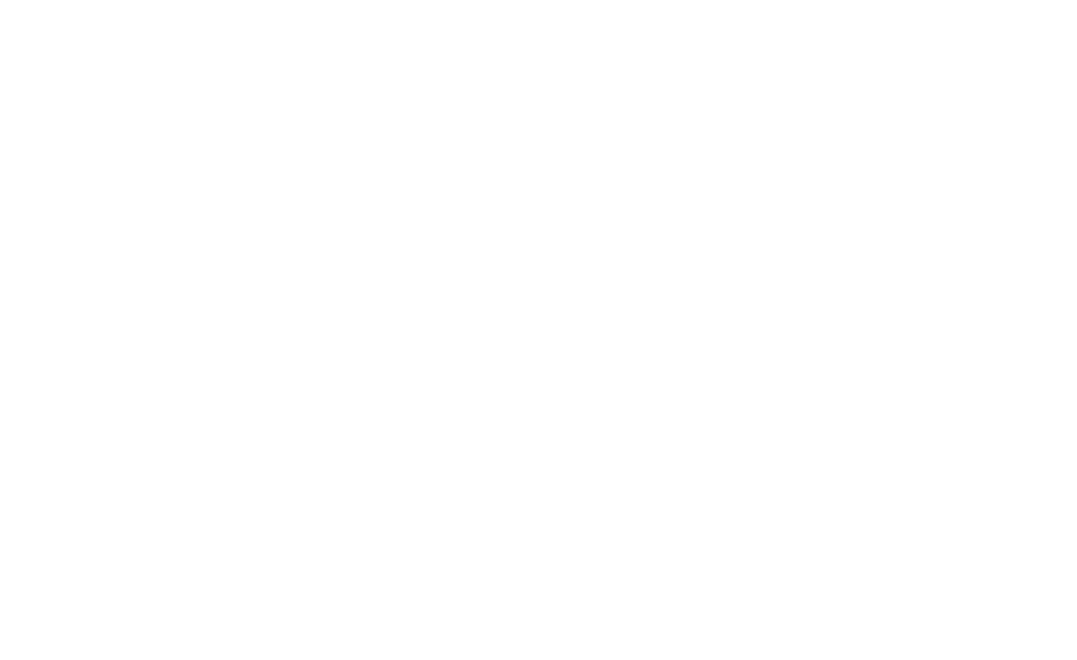
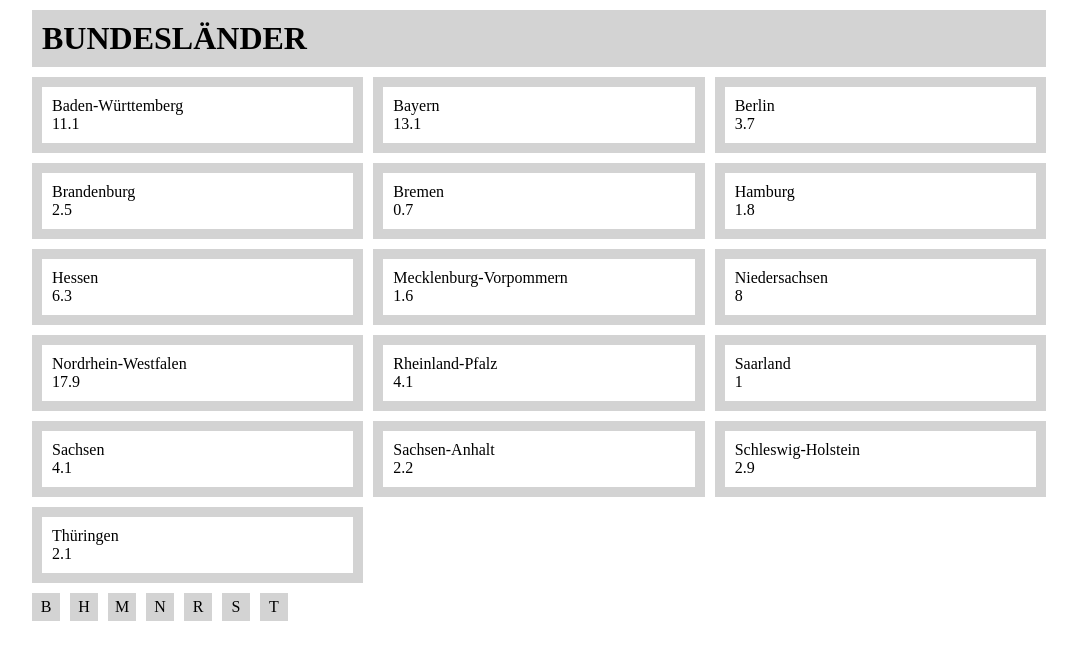
Before and after one commit to haubua/Bundesl-nder-Coding-Challange, a plain HTML site: page index.html in a window 1280 px wide. Shown: the whole page, without its empty margins (101-1178 px from the left). Drawn offline with Linux system fonts and the light colour scheme.

Commit message:
render Main-content + filter first characters

```diff
--- a/bundesland.json
+++ b/bundesland.json
@@ -0,0 +1,82 @@
+[
+    {
+        "name": "Baden-Württemberg",
+        "population": 11.1,
+        "url": "https://www.baden-wuerttemberg.de/de/startseite/"
+    },
+    {
+        "name": "Bayern",
+        "population": 13.1,
+        "url": "https://www.bayern.de/"
+    },
+    {
+        "name": "Berlin",
+        "population": 3.7,
+        "url": "https://www.berlin.de/"
+    },
+    {
+        "name": "Brandenburg",
+        "population": 2.5,
+        "url": "https://www.brandenburg.de/"
+    },
+    {
+        "name": "Bremen",
+        "population": 0.7,
+        "url": "https://www.bremen.de/"
+    },
+    {
+        "name": "Hamburg",
+        "population": 1.8,
+        "url": "https://www.hamburg.de/"
+    },
+    {
+        "name": "Hessen",
+        "population": 6.3,
+        "url": "https://www.hessen.de/"
+    },
+    {
+        "name": "Mecklenburg-Vorpommern",
+        "population": 1.6,
+        "url": "https://www.mecklenburg-vorpommern.de/startseite/"
+    },
+    {
+        "name": "Niedersachsen",
+        "population": 8,
+        "url": "https://www.niedersachsen.de/startseite/"
+    },
+    {
+        "name": "Nordrhein-Westfalen",
+        "population": 17.9,
+        "url": "https://www.land.nrw/"
+    },
+    {
+        "name": "Rheinland-Pfalz",
+        "population": 4.1,
+        "url": "https://www.rlp.de/de/startseite/"
+    },
+    {
+        "name": "Saarland",
+        "population": 1,
+        "url": "https://www.saarland.de/DE/home/home_node.html"
+    },
+    {
+        "name": "Sachsen",
+        "population": 4.1,
+        "url": "https://www.sachsen.de/"
+    },
+    {
+        "name": "Sachsen-Anhalt",
+        "population": 2.2,
+        "url": "https://www.sachsen-anhalt.de/startseite/"
+    },
+    {
+        "name": "Schleswig-Holstein",
+        "population": 2.9,
+        "url": "https://www.schleswig-holstein.de/DE/Home/home_node.html"
+    },
+    {
+        "name": "Thüringen",
+        "population": 2.1,
+        "url": "https://thueringen.de/"
+    }
+]
--- a/index.html
+++ b/index.html
@@ -6,10 +6,17 @@
     <meta name="viewport" content="width=device-width, initial-scale=1.0">
     <title>Coding Challange</title>
     <script src="script.js"></script>
-    <script src="bundesland.json"></script>
     <link rel="stylesheet" href="style.css">
 </head>
-<body>
+<body onload="init()">
+    <div class="content">
+        <h1>BUNDESLÄNDER</h1>
+        <table class="states" id="states">
 
+        </table>
+        <div class="filter" id="filter">
+
+        </div>
+    </div>
 </body>
 </html>
--- a/script.js
+++ b/script.js
@@ -0,0 +1,38 @@
+let bundeslaender = [];
+let filter = [];
+
+async function init() {
+        let response = await fetch('./bundesland.json');
+        bundeslaender = await response.json();
+        renderStates();
+        getFirstCharacters()
+    }
+
+
+function renderStates() {
+    for (let i = 0; i < bundeslaender.length; i++) {
+        document.getElementById('states').innerHTML += `<a href="${bundeslaender[i]['url']}" class="state">
+                                                            <div class="name">${bundeslaender[i]['name']}</div>
+                                                            <div class="population">${bundeslaender[i]['population']}</div>
+                                                        </a>`
+
+    }
+}
+
+function getFirstCharacters() {
+    for (let i = 0; i < bundeslaender.length; i++) {
+        let name = `${bundeslaender[i]['name']}`
+        let firstCharacter = name.charAt(0)
+
+        if (filter.indexOf(firstCharacter) == -1) {
+            filter.push(firstCharacter);
+        }
+    }
+    showFilter()
+}
+
+function showFilter() {
+    for (let i = 0; i < filter.length; i++) {
+        document.getElementById('filter').innerHTML += `<div class="filterCharacter">${filter[i]}<div>`
+    }
+}
--- a/style.css
+++ b/style.css
@@ -0,0 +1,47 @@
+body {
+    margin: 5px;
+    display: flex;
+    justify-content: center;
+}
+
+h1 {
+    background-color: lightgray;
+    padding: 10px;
+    margin: 5px;
+}
+
+.content {
+    max-width: 1024px;
+
+}
+
+.states {
+    display: flex;
+    flex-wrap: wrap;
+}
+
+.states a {
+    text-decoration: none;
+    color: black;
+}
+
+.state {
+    width: 291.33px;
+    padding: 10px;
+    margin: 5px;
+    border: 10px solid lightgray;
+}
+
+.filter {
+display: flex;
+
+}
+
+.filterCharacter{
+    background-color: lightgray;
+    margin: 5px;
+    padding: 5px;
+    min-width: 18px;
+    display: flex;
+    justify-content: center;
+}
```
